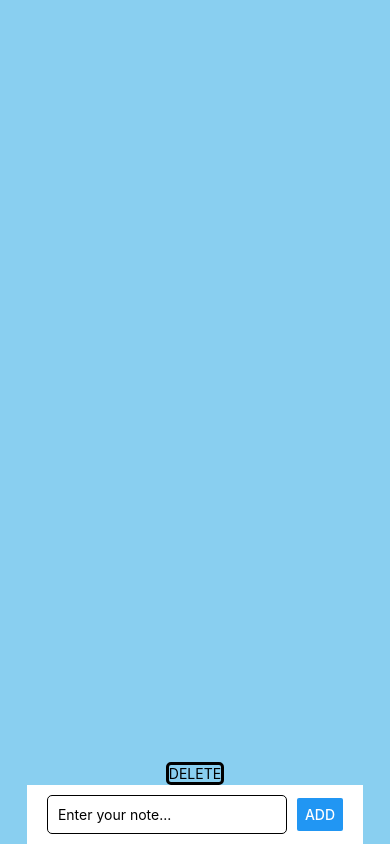
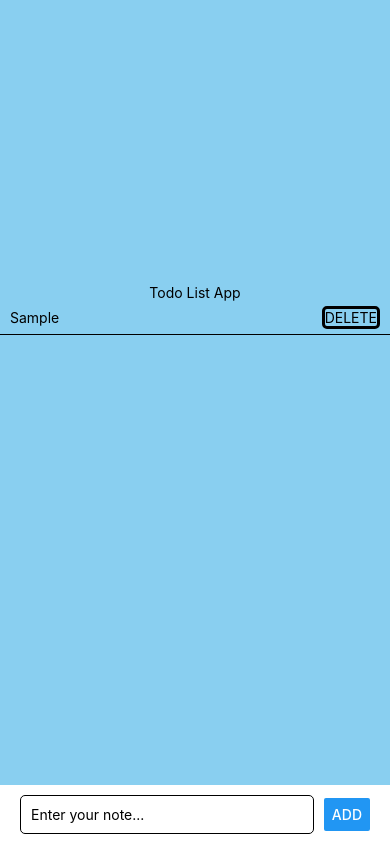
Before and after one commit to LehatLK/TodoAppReact, a React Native app: screen / in a window 390 px wide. Both pictures are taken after typing "Sample" into the empty fields and a click on the button "ADD". Built offline with nearby package versions, Linux system fonts and the light colour scheme.

Commit message:
apperingNotes

```diff
--- a/App.js
+++ b/App.js
@@ -1,26 +1,61 @@
 import { StatusBar } from 'expo-status-bar';
-import { Pressable, StyleSheet, Text, View } from 'react-native';
-//import Addbutton from './COMPONENT/addButton';
+import React, { useState } from 'react';
+import { StyleSheet, Text, View, ScrollView } from 'react-native';
 import DeleteButton from './COMPONENT/deleteButton';
 import NotesTextField from './COMPONENT/notesTextField';
 
 export default function App() {
+  const [notes, setNotes] = useState([]);
+
+  const addNote = (note) => {
+    setNotes([...notes, note]);
+  };
+
+  const deleteNote = (index) => {
+    const updatedNotes = notes.filter((_, i) => i !== index);
+    setNotes(updatedNotes);
+  };
+
   return (
     <View style={styles.container}>
-
-      <DeleteButton></DeleteButton>
-      <NotesTextField onAdd={(note) => console.log('Added', note)} />
+      <View style={styles.content}>
+        <Text>Todo List App</Text>
+        <ScrollView style={styles.notesList}>
+          {notes.map((note, index) => (
+            <View key={index} style={styles.noteItem}>
+              <Text>{note}</Text>
+              <DeleteButton onDelete={() => deleteNote(index)} />
+            </View>
+          ))}
+        </ScrollView>
+      </View>
+      <NotesTextField onAdd={addNote} />
       <StatusBar style="auto" />
     </View>
   );
 }
 
-
 const styles = StyleSheet.create({
   container: {
     flex: 1,
     backgroundColor: '#89CFF0',
+  },
+  content: {
+    flex: 1,
     alignItems: 'center',
-    justifyContent: 'flex-end',
+    justifyContent: 'center',
+  },
+  notesList: {
+    maxHeight: 200, // Set a maximum height for the notes list
+    width: '100%',
+  },
+  noteItem: {
+    flexDirection: 'row',
+    justifyContent: 'space-between',
+    alignItems: 'center',
+    paddingHorizontal: 10,
+    paddingVertical: 5,
+    borderBottomWidth: 1,
+    borderBottomColor: 'black',
   },
 });
```
